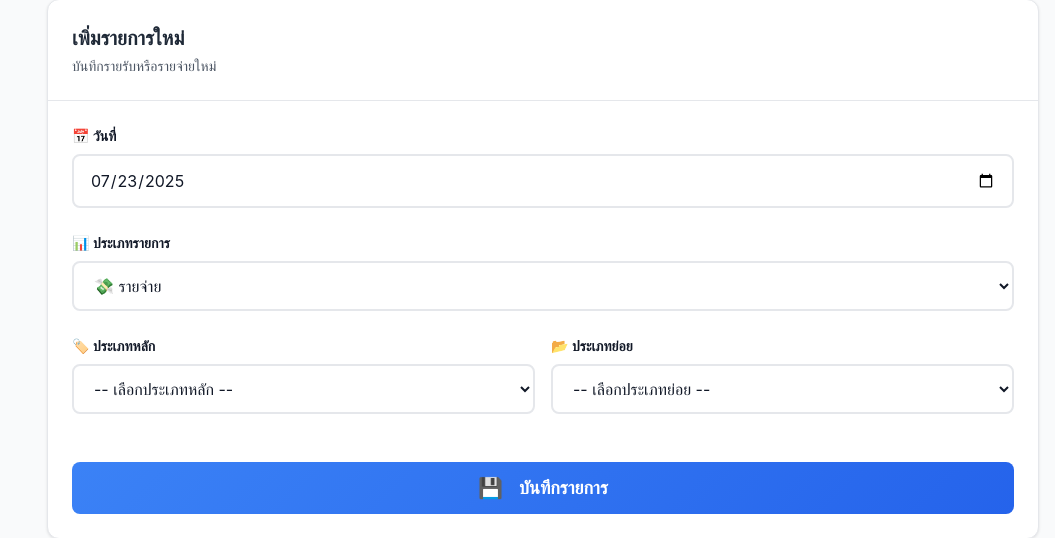
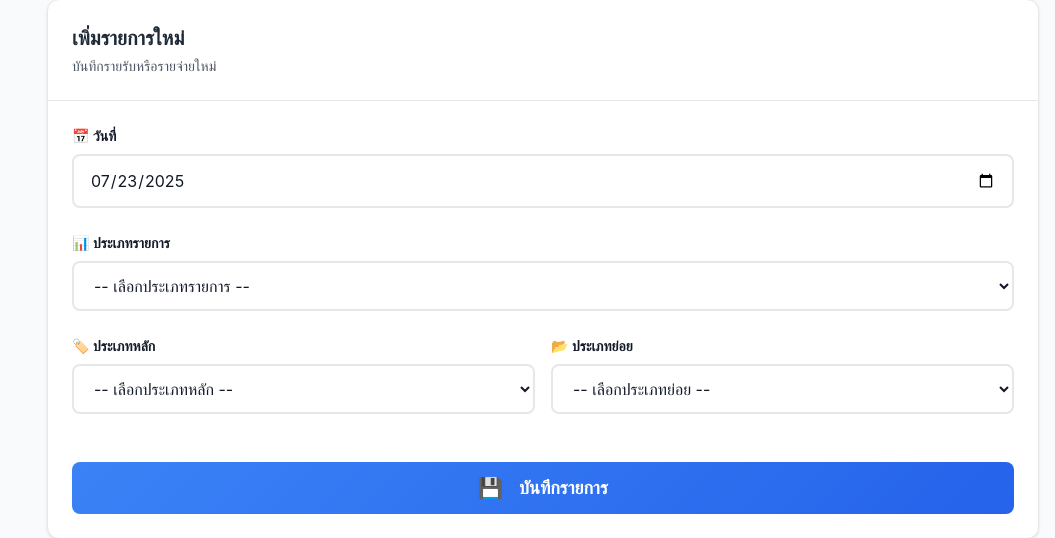
Before and after one commit to samart1231/ot-app, a Flask app: page /income-expense in a window 1280 px wide. Shown: the part 117-655 px from the top of the page, without its empty margins (225-1280 px from the left). Run offline with Flask 3, Linux system fonts and the light colour scheme; a user stored in the database is signed in; data comes from the database, SQL or seed files in the repository; some libraries are stand-ins or nearby versions.

Commit message:
ปรับปรุงฟอร์มใน income_expense.html โดยเพิ่มตัวเลือกเริ่มต้นใน dropdown สำหรับการเลือกประเภทการทำรายการ

```diff
--- a/templates/income_expense.html
+++ b/templates/income_expense.html
@@ -389,7 +389,7 @@
                     <div>
                         <label class="form-label">📊 ประเภทรายการ</label>
                         <select id="transaction-type" name="category" required class="form-input">
-                            <!-- <option value="">-- เลือกประเภทรายการ --</option> -->
+                            <option value="">-- เลือกประเภทรายการ --</option>
                             <option value="expense">💸 รายจ่าย</option>
                             <option value="income">💰 รายรับ</option>
                         </select>
```
